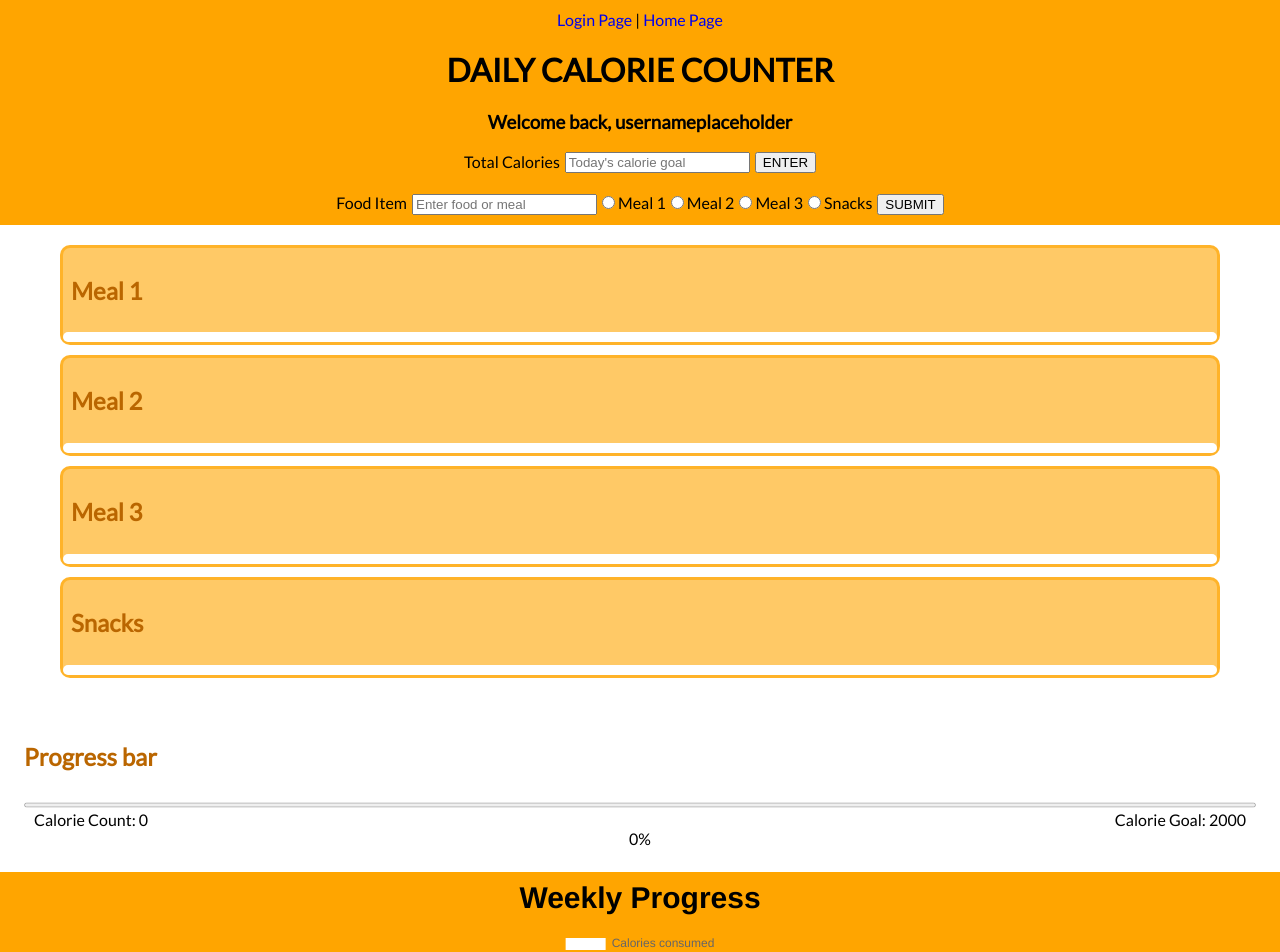
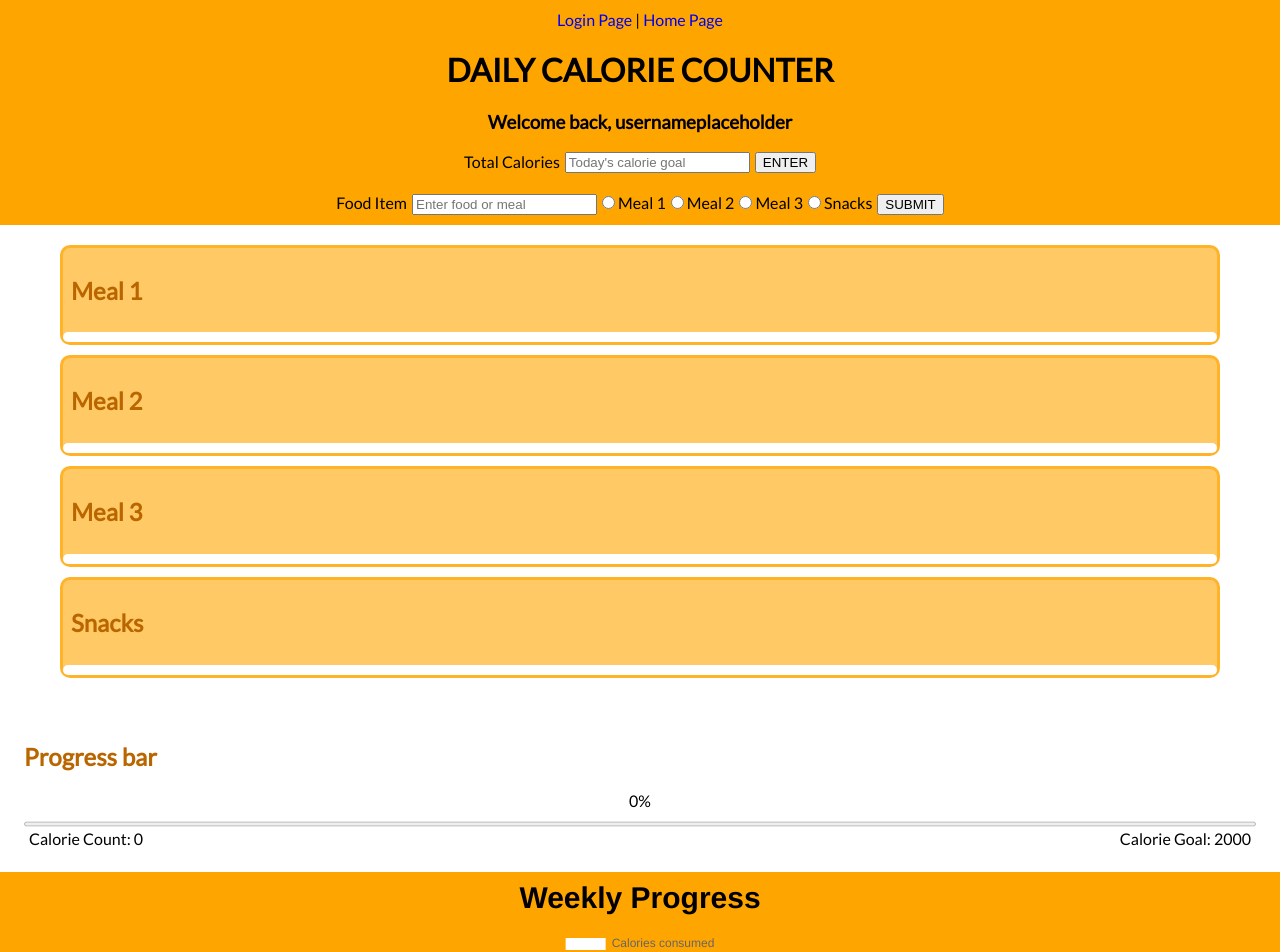
Before and after one commit to robertchrobak/final-project, a React (Create React App) app: page /homepage in a window 1280 px wide. Shown: the top 952 px of the page. Built offline with nearby package versions, Linux system fonts and the light colour scheme.

Commit message:
Added working links

```diff
--- a/src/components/MealPlan.js
+++ b/src/components/MealPlan.js
@@ -13,16 +13,16 @@ class MealPlan extends Component {
     this.props.foodItems.forEach((foodItem, index) => {
 
       if(foodItem.meal === "Meal 1") {
-        meal1Items.push(<li key={index}>{foodItem.food} - {parseInt(foodItem.calories)} calories<a onClick={this.onDelete.bind(this, foodItem)} className="delete" href="#">X</a></li>);
+        meal1Items.push(<li key={index}>{foodItem.food} - {parseInt(foodItem.calories)} calories<a onClick={this.onDelete.bind(this, foodItem)} className="delete" href="#"> X</a></li>);
       }
       if(foodItem.meal === "Meal 2") {
-        meal2Items.push(<li key={index}>{foodItem.food} - {parseInt(foodItem.calories)} calories<a onClick={this.onDelete.bind(this, foodItem)} className="delete" href="#">X</a></li>);
+        meal2Items.push(<li key={index}>{foodItem.food} <div>{parseInt(foodItem.calories)} calories<a onClick={this.onDelete.bind(this, foodItem)} className="delete" href="#">X</a></div></li>);
       }
       if(foodItem.meal === "Meal 3") {
-        meal3Items.push(<li key={index}>{foodItem.food} - {parseInt(foodItem.calories)} calories<a onClick={this.onDelete.bind(this, foodItem)} className="delete" href="#">X</a></li>);
+        meal3Items.push(<li key={index}>{foodItem.food} <div>{parseInt(foodItem.calories)} calories<a onClick={this.onDelete.bind(this, foodItem)} className="delete" href="#">X</a></div></li>);
       }
       if(foodItem.meal === "Snacks") {
-        snackItems.push(<li key={index}>{foodItem.food} - {parseInt(foodItem.calories)} calories<a onClick={this.onDelete.bind(this, foodItem)} className="delete" href="#">X</a></li>);
+        snackItems.push(<li key={index}>{foodItem.food} <div>{parseInt(foodItem.calories)} calories<a onClick={this.onDelete.bind(this, foodItem)} className="delete" href="#">X</a></div></li>);
       }
     });
 
--- a/src/components/ProgressBar.js
+++ b/src/components/ProgressBar.js
@@ -13,16 +13,16 @@ class ProgressBar extends Component {
     return (
       <div className="ProgressBar">
         <h2>Progress bar</h2>
-      <progress value={calculatedTotal} max={calorieGoal}>yeah</progress>
-      <div className="progressBarText">
-        <div className="progressBarLabels">
-          <span>Calorie Count: {parseInt(calculatedTotal)}</span><span>Calorie Goal: {calorieGoal}</span>
-        </div>
-        <div>
+        <div className="progressPercentage">
           {parseInt((parseInt(calculatedTotal) / calorieGoal) * 100 )}%
         </div>
+        <progress value={calculatedTotal} max={calorieGoal}>yeah</progress>
+        <div className="progressBarText">
+          <div className="progressBarLabels">
+            <span>Calorie Count: {parseInt(calculatedTotal)}</span><span>Calorie Goal: {calorieGoal}</span>
+          </div>
+        </div>
       </div>
-    </div>
     );
   }
 }
--- a/src/index.css
+++ b/src/index.css
@@ -38,6 +38,11 @@ a:active {
   margin-top: 10px;
   padding-bottom: 20px;
   border-bottom: 1px solid black;
+}
+
+.progressPercentage {
+  display: flex;
+  justify-content: center;
 }
 
 .AppView {
@@ -98,7 +103,7 @@ input {
 .progressBarLabels {
   display: flex;
   justify-content: space-between;
-  padding: 0px 10px;
+  padding: 0px 5px;
 }
 
 .calorieGoal input {
```
